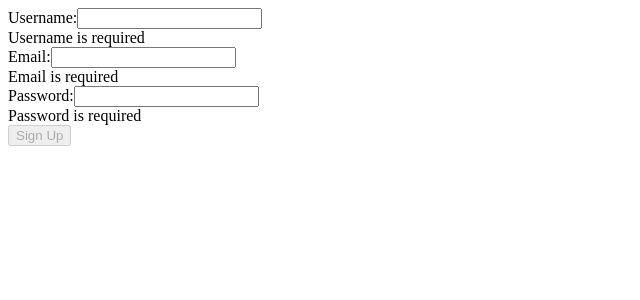
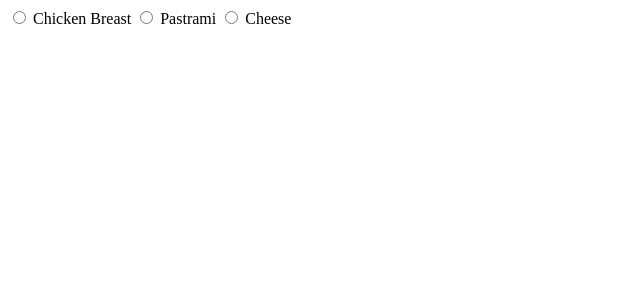
Before and after one commit to romairi/simple-projects, an Angular app in the folder api-services/: page / in a window 1280 px wide. Shown: the top 300 px of the page, without its empty margins (0-640 px from the left). Built offline with nearby package versions, Linux system fonts and the light colour scheme.

Commit message:
add second form sandwich

```diff
--- a/api-services/src/app/app.component.html
+++ b/api-services/src/app/app.component.html
@@ -3,6 +3,8 @@
 <!-- <app-gallery></app-gallery> -->
 
 
-<app-sign-up></app-sign-up>
+<!-- <app-sign-up></app-sign-up> -->
+
+<app-sandwich-order-form></app-sandwich-order-form>
 
 <router-outlet></router-outlet>
--- a/api-services/src/app/app.module.ts
+++ b/api-services/src/app/app.module.ts
@@ -8,6 +8,7 @@ import { GalleryComponent } from './gallery/gallery.component';
 import { CardComponent } from './card/card.component';
 import { SignUpComponent } from './sign-up/sign-up.component';
 import { ReactiveFormsModule } from '@angular/forms';
+import { SandwichOrderFormComponent } from './sandwich-order-form/sandwich-order-form.component';
 
 @NgModule({
   declarations: [
@@ -15,7 +16,8 @@ import { ReactiveFormsModule } from '@angular/forms';
     HomeComponent,
     GalleryComponent,
     CardComponent,
-    SignUpComponent
+    SignUpComponent,
+    SandwichOrderFormComponent
   ],
   imports: [
     BrowserModule,
--- /dev/null
+++ b/api-services/src/app/sandwich-order-form/sandwich-order-form.component.html
@@ -0,0 +1,36 @@
+<form [formGroup]="sandwichForm" (ngSubmit)="onSubmit()">
+  <span *ngFor="let item of mainItemOptionsArray">
+    <input
+      type="radio"
+      [id]="item"
+      name="mainItem"
+      [value]="item"
+      formControlName="mainItem"
+    />
+    {{ item }}
+  </span>
+</form>
+
+<!-- <form [formGroup]="sandwichForm" (ngSubmit)="onSubmit()">
+  <input
+    type="radio"
+    name="mainItem"
+    value="Cheese"
+    formControlName="mainItem"
+  />
+  Cheese
+  <input
+    type="radio"
+    name="mainItem"
+    value="Chicken Breast"
+    formControlName="mainItem"
+  />
+  Chicken Breast
+  <input
+    type="radio"
+    name="mainItem"
+    value="Pastrami"
+    formControlName="mainItem"
+  />
+  Pastrami
+</form> -->
--- /dev/null
+++ b/api-services/src/app/sandwich-order-form/sandwich-order-form.component.ts
@@ -0,0 +1,39 @@
+import { Component, OnInit } from '@angular/core';
+import { FormArray, FormControl, FormGroup, Validators } from '@angular/forms';
+import { SandwichService } from '../sandwich.service';
+
+@Component({
+  selector: 'app-sandwich-order-form',
+  templateUrl: './sandwich-order-form.component.html',
+  styleUrls: ['./sandwich-order-form.component.css'],
+})
+export class SandwichOrderFormComponent implements OnInit {
+  sandwichForm: FormGroup = new FormGroup({});
+  mainItemOptionsArray = ['Chicken Breast', 'Pastrami', 'Cheese'];
+  extrasOptionsArr = ['Tomatoes', 'Olives', 'Lettuce', 'Pesto', 'Cucumber'];
+
+  constructor(private sandwichService: SandwichService) {}
+
+  ngOnInit(): void {
+    this.sandwichForm = new FormGroup({
+      mainItem: new FormControl('', [Validators.required]),
+      // isChickenBreast: new FormControl(false),
+      // isPastrami: new FormControl(false),
+      // isCheese: new FormControl(false),
+
+      extras: new FormArray([]),
+
+      email: new FormControl('', [Validators.required, Validators.email]),
+      phone: new FormControl('', [
+        Validators.required,
+        Validators.pattern(/^05\d{1}-\d{7}$/),
+      ]),
+      fullName: new FormControl('', []),
+      address: new FormControl('', []),
+    });
+  }
+
+  onSubmit() {
+
+  }
+}
--- /dev/null
+++ b/api-services/src/app/sandwich.service.ts
@@ -0,0 +1,9 @@
+import { Injectable } from '@angular/core';
+
+@Injectable({
+  providedIn: 'root'
+})
+export class SandwichService {
+
+  constructor() { }
+}
--- a/api-services/src/app/sign-up/sign-up.component.html
+++ b/api-services/src/app/sign-up/sign-up.component.html
@@ -4,7 +4,7 @@
   <div *ngIf="signUpForm.get('userName')?.hasError('minlength') && signUpForm.get('userName')?.touched">
     Username must be at least 3 characters
   </div>
-  <div *ngIf="signUpForm.get('userName')?.hasError('required')">
+  <div *ngIf="signUpForm.get('userName')?.hasError('required') && signUpForm.get('userName')?.touched">
     Username is required
   </div>
   <label for="email">Email:</label>
--- a/api-services/src/app/sign-up/sign-up.component.ts
+++ b/api-services/src/app/sign-up/sign-up.component.ts
@@ -15,7 +15,7 @@ export class SignUpComponent implements OnInit {
   ngOnInit(): void {
     this.signUpForm = new FormGroup({
         userName: new FormControl('', [Validators.required ,Validators.minLength(3)]),
-        email: new FormControl('', [Validators.required ,Validators.minLength(3)]),
+        email: new FormControl('', [Validators.required ,Validators.email]),
         password: new FormControl('', [Validators.required ,Validators.minLength(8)]),
     })
   }
```
Also changed, not shown: api-services/src/app/sandwich-order-form/sandwich-order-form.component.css (added), 2 other files (tests, documents, lock files or other folders).
